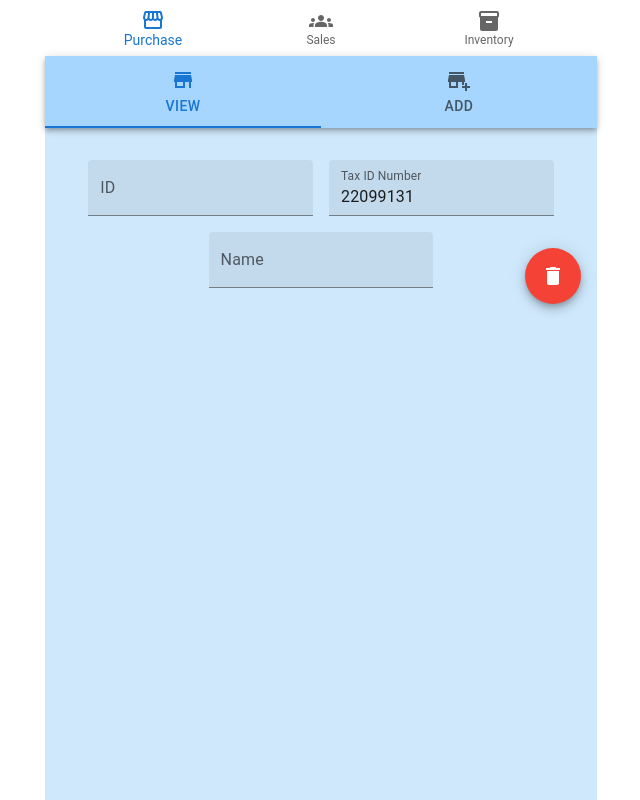
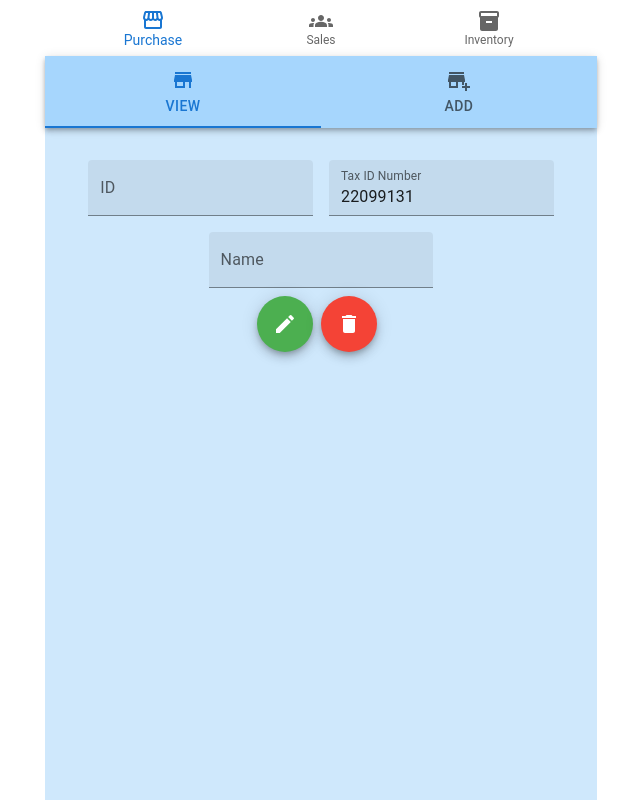
Before and after one commit to JayLiuZymber/muiHelloWorld, a React (Create React App) app: page / in a window 1280 px wide. Shown: the whole page, without its empty margins (319-959 px from the left). Built offline with nearby package versions, Linux system fonts and the light colour scheme; no server answers.

Commit message:
+ delSupplier request function <> delete supplier function move to BoxSupplier.js

```diff
--- a/src/store/request.js
+++ b/src/store/request.js
@@ -25,7 +25,8 @@ const urlSupplierRoot = axios.create({
     baseURL: `${URL}:${PORT}/supps/`
 });
 
-export const getSupplier = taxid => urlSupplier.get(`${taxid}`);
+export const getSupplier = (taxid) => urlSupplier.get(`${taxid}`);
+export const deleteSupplier = (taxid) => urlSupplier.delete(`${taxid}`);
 export const postSupplier = (taxid, name) => urlSupplierRoot.post('', {
     taxid: taxid,
     name: name
@@ -52,7 +53,8 @@ const urlCustomerRoot = axios.create({
     baseURL: `${URL}:${PORT}/custs/`
 });
 
-export const getCustomer = taxid => urlCustomer.get(`${taxid}`);
+export const getCustomer = (taxid) => urlCustomer.get(`${taxid}`);
+export const deleteCustomer = (taxid) => urlCustomer.delete(`${taxid}`);
 export const postCustomer = (taxid, name) => urlCustomerRoot.post('', {
     taxid: taxid,
     name: name
--- a/src/views/BoxSupplier.js
+++ b/src/views/BoxSupplier.js
@@ -1,16 +1,87 @@
 import * as React from 'react';
-import {useState, useEffect} from 'react';
+import { useState, useEffect } from 'react';
+import { useTheme } from '@mui/material/styles';
 import Box from '@mui/material/Box';
 import TextField from '@mui/material/TextField';
+import Fab from '@mui/material/Fab';
+import Zoom from '@mui/material/Zoom';
+import { green, red } from '@mui/material/colors';
+import AddIcon from '@mui/icons-material/Add';
+import EditIcon from '@mui/icons-material/Edit';
+import DeleteIcon from '@mui/icons-material/Delete';
 
-import { getSupplier } from '../store/request.js';
+import { getSupplier, deleteSupplier } from '../store/request.js';
 
 // -----------------------------------------------------------------------------
 
+const fabStyle = {
+    // position: 'absolute',
+    // bottom: 16,
+    // right: 1,
+    mr: 1,
+};
+
+const fabRedStyle = {
+    color: 'common.white',
+    bgcolor: red[500],
+    '&:hover': {
+      bgcolor: red[600],
+    },
+};
+
+const fabGreenStyle = {
+    color: 'common.white',
+    bgcolor: green[500],
+    '&:hover': {
+      bgcolor: green[600],
+    },
+};
+
 export default function BoxSupplier () {
-    const [json, setJson]=useState({});
+    const [ json, setJson ] = useState({});
 
     json.taxid = 22099131;
+    // json.taxid = 111;
+
+    const deleteData = async () => {
+        if( json.taxid ) {
+           deleteSupplier(json.taxid)
+            // deleteSupplier('111')
+                    .then((response)=> {
+                        // console.log('response', response);
+                        const data = response.data;
+                        console.log('json', data);
+                    })
+                    .catch(err=> {
+                        console.log(err);
+                    });
+        }
+    }
+
+    const fabs = [
+        {
+            // color: 'secondary',
+            sx: { ...fabStyle, ...fabGreenStyle },
+            icon: <EditIcon />,
+            label: 'Edit',
+        },
+        {
+            // color: 'primary',
+            sx: { ...fabStyle, ...fabRedStyle } ,
+            icon: <DeleteIcon />,
+            label: 'Delete',
+        }
+    ];
+
+    const buttonClick = (value) => {
+        console.log('value', value);
+        if( value === 'Edit')
+        {
+
+        }
+        if( value === 'Delete' )
+            deleteData();
+    };
 
     useEffect(() => {
         getSupplier(json.taxid)
@@ -30,6 +101,7 @@ export default function BoxSupplier () {
     }, []);
 
     return (
+        <div>
         <Box
             component="form"
             sx={{
@@ -39,20 +111,30 @@ export default function BoxSupplier () {
             autoComplete="off"
         >
             <TextField id="id" label="ID" variant="filled"
-                value={json.id || ''}
                 InputProps={{
                     readOnly: true,
-                }} />
+                }}
+                value={json.id || ''} />
             <TextField id="tax-id" label="Tax ID Number" variant="filled"
-                value={json.taxid || ''}
                 InputProps={{
                     readOnly: true,
-                  }} />
+                  }}
+                  value={json.taxid || ''} />
             <TextField id="name" label="Name" variant="filled"
-                value={json.name || ''}
                 InputProps={{
                     readOnly: true,
-                }} />
+                }}
+                value={json.name || ''} />
         </Box>
+
+        {fabs.map((fab, index) => (
+            <Fab sx={fab.sx} aria-label={fab.label} color={fab.color}
+                onClick={() => {
+                    buttonClick(fab.label);
+                }} >
+                {fab.icon}
+            </Fab>
+        ))}
+        </div>
     );
 }
--- a/src/views/LayoutPurchase.js
+++ b/src/views/LayoutPurchase.js
@@ -53,28 +53,6 @@ function a11yProps(index) {
   };
 }
 
-const fabStyle = {
-  position: 'absolute',
-  bottom: 16,
-  right: 16,
-};
-
-const fabRedStyle = {
-  color: 'common.white',
-  bgcolor: red[500],
-  '&:hover': {
-    bgcolor: red[600],
-  },
-};
-
-const fabGreenStyle = {
-  color: 'common.white',
-  bgcolor: green[500],
-  '&:hover': {
-    bgcolor: green[600],
-  },
-};
-
 export default function LayoutPurchase() {
   const theme = useTheme();
   const [value, setValue] = React.useState(0);
@@ -82,26 +60,6 @@ export default function LayoutPurchase() {
   const handleChange = (event, newValue) => {
     setValue(newValue);
   };
-
-  const transitionDuration = {
-    enter: theme.transitions.duration.enteringScreen,
-    exit: theme.transitions.duration.leavingScreen,
-  };
-
-  const fabs = [
-    {
-      color: 'primary',
-      sx: { ...fabStyle, ...fabRedStyle },
-      icon: <DeleteIcon />,
-      label: 'Delete',
-    },
-    {
-      color: 'secondary',
-      sx: { ...fabStyle, ...fabGreenStyle },
-      icon: <AddIcon />,
-      label: 'Add',
-    }
-  ];
 
   return (
     <Box
@@ -132,21 +90,6 @@ export default function LayoutPurchase() {
         <TabPanel value={value} index={1} dir={theme.direction}>
           <BoxAddSupplier></BoxAddSupplier>
         </TabPanel>
-      {fabs.map((fab, index) => (
-        <Zoom
-          key={fab.color}
-          in={value === index}
-          timeout={transitionDuration}
-          style={{
-            transitionDelay: `${value === index ? transitionDuration.exit : 0}ms`,
-          }}
-          unmountOnExit
-        >
-          <Fab sx={fab.sx} aria-label={fab.label} color={fab.color}>
-            {fab.icon}
-          </Fab>
-        </Zoom>
-      ))}
     </Box>
   );
 }
```
